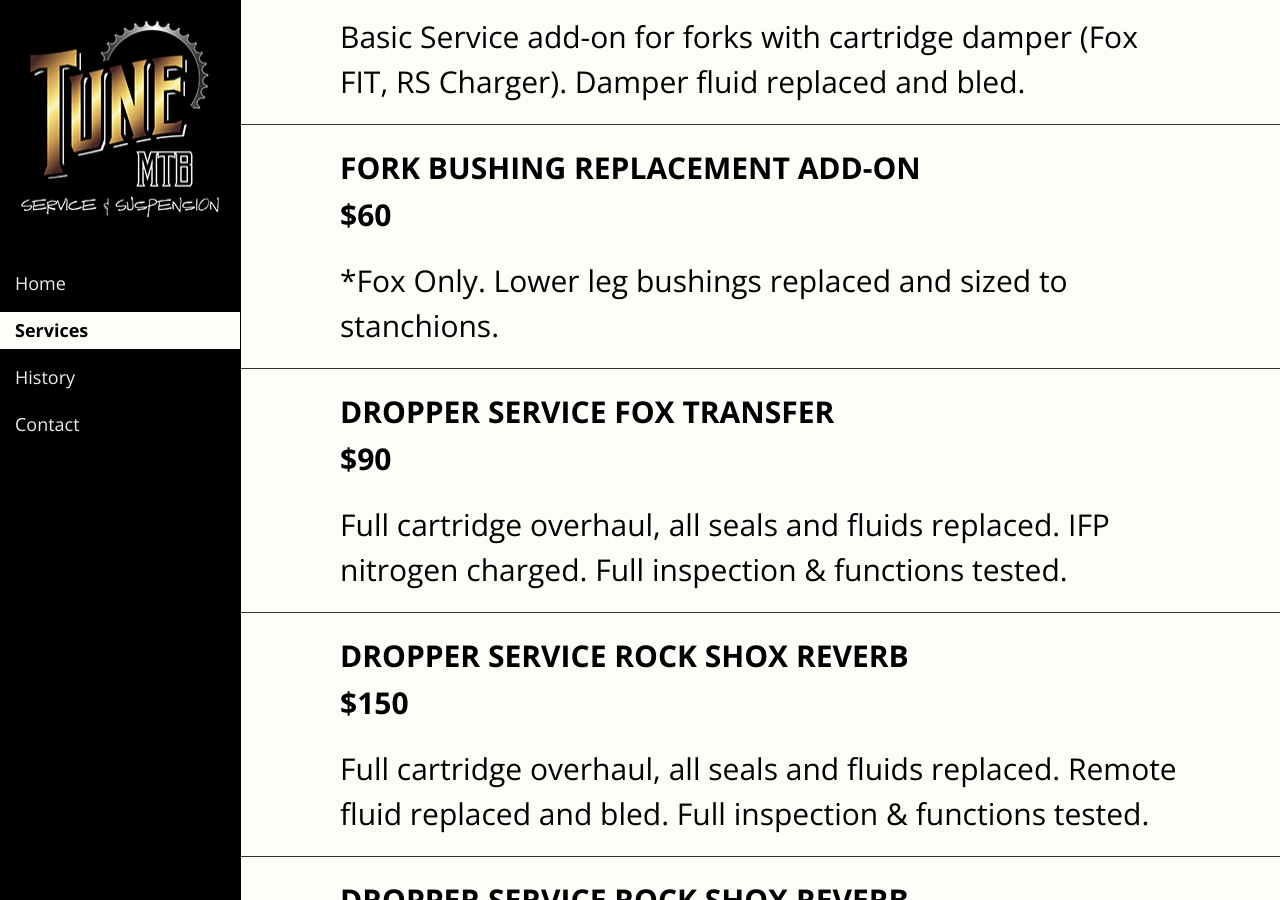
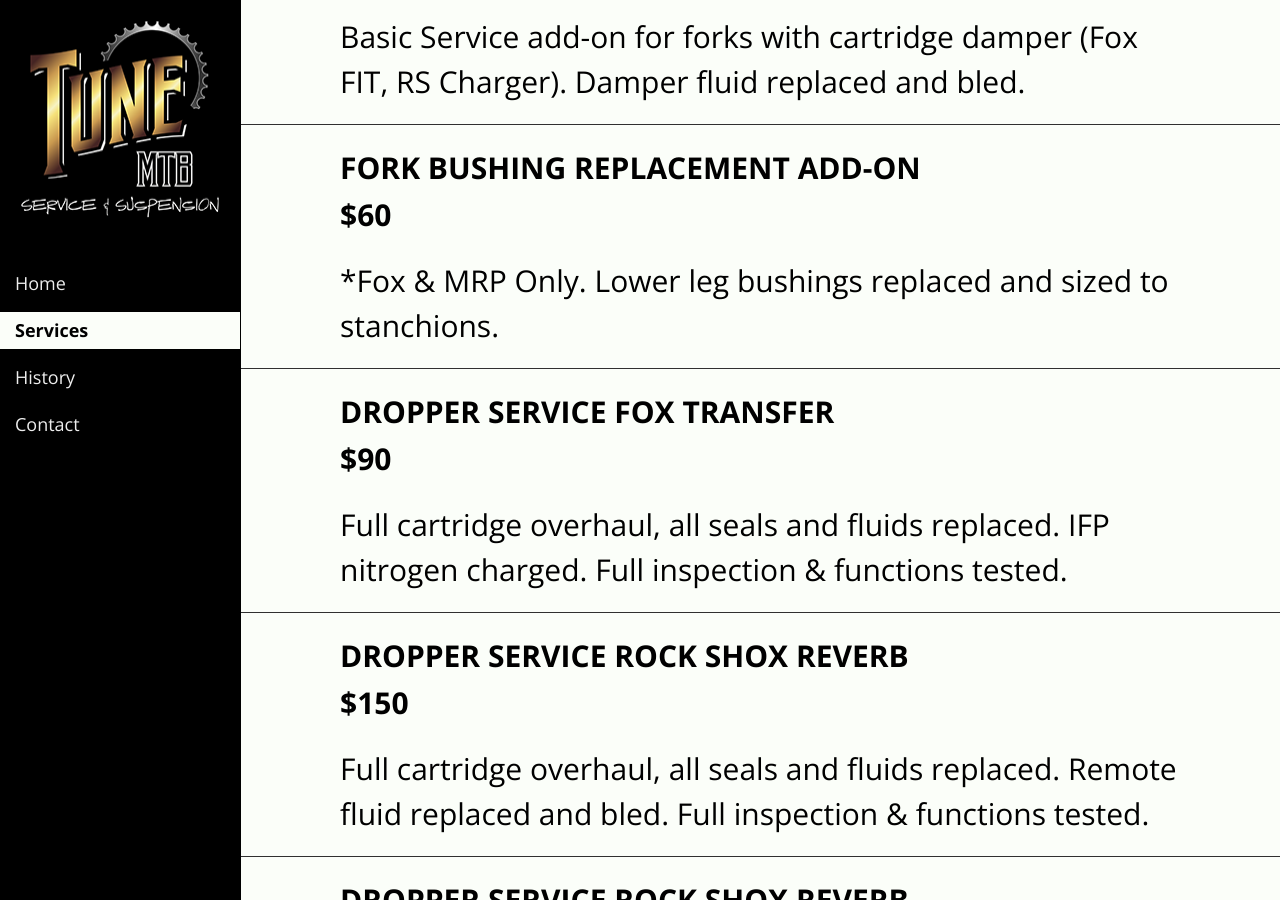
Before and after one commit to tunemtb/tunemtb.github.io, a Jekyll site: the page built from docs/services.html, in a window 1280 px wide and 900 px high, scrolled down 2008 px. Built offline with Jekyll 4.4.1, drawn with Linux system fonts in a browser that asks for light colours; nearby versions of some CDN libraries.

Commit message:
Update services.html

```diff
--- a/docs/services.html
+++ b/docs/services.html
@@ -51,7 +51,7 @@
         <tr>
             <td>Fork Bushing Replacement Add-on</td>
             <td>$60</td>
-            <td>*Fox Only. Lower leg bushings replaced and sized to stanchions.</td>
+            <td>*Fox &amp; MRP Only. Lower leg bushings replaced and sized to stanchions.</td>
         </tr>
         <tr>
             <td>Dropper Service Fox Transfer</td>
```
